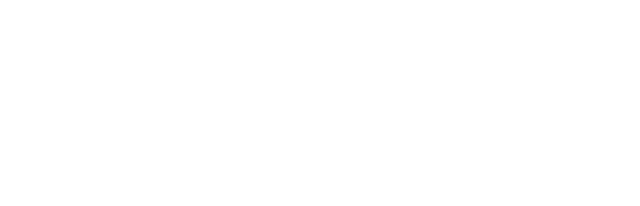
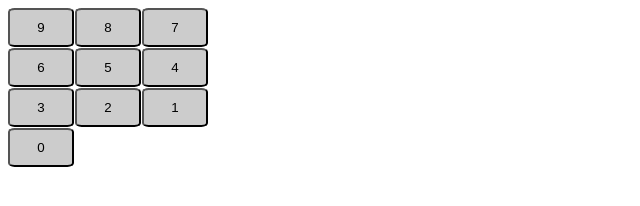
Before and after one commit to Brent-Rodgers/odin-calculator, a plain HTML site: page index.html in a window 1280 px wide. Shown: the whole page, without its empty margins (0-640 px from the left). Drawn offline with Linux system fonts and the light colour scheme.

Commit message:
add keypad of numeric buttons

```diff
--- a/index.html
+++ b/index.html
@@ -9,6 +9,17 @@
     <link rel="stylesheet" href="styles.css">
 </head>
 <body>
-
+    <div class="numpad-grid">
+        <button class="number-button", data-num="9">9</button>
+        <button class="number-button", data-num="8">8</button>
+        <button class="number-button", data-num="7">7</button>
+        <button class="number-button", data-num="6">6</button>
+        <button class="number-button", data-num="5">5</button>
+        <button class="number-button", data-num="4">4</button>
+        <button class="number-button", data-num="3">3</button>
+        <button class="number-button", data-num="2">2</button>
+        <button class="number-button", data-num="1">1</button>
+        <button class="number-button", data-num="0">0</button>
+    </div>
 </body>
 </html>
--- a/styles.css
+++ b/styles.css
@@ -0,0 +1,12 @@
+.numpad-grid {
+    display: grid;
+    gap: 1px;
+    grid-template-columns: repeat(3, 1fr);
+    max-width: 200px;
+  }
+
+button {
+    padding: 10px;
+    background-color: #ccc;
+    border-radius: 10%;
+  }
```
